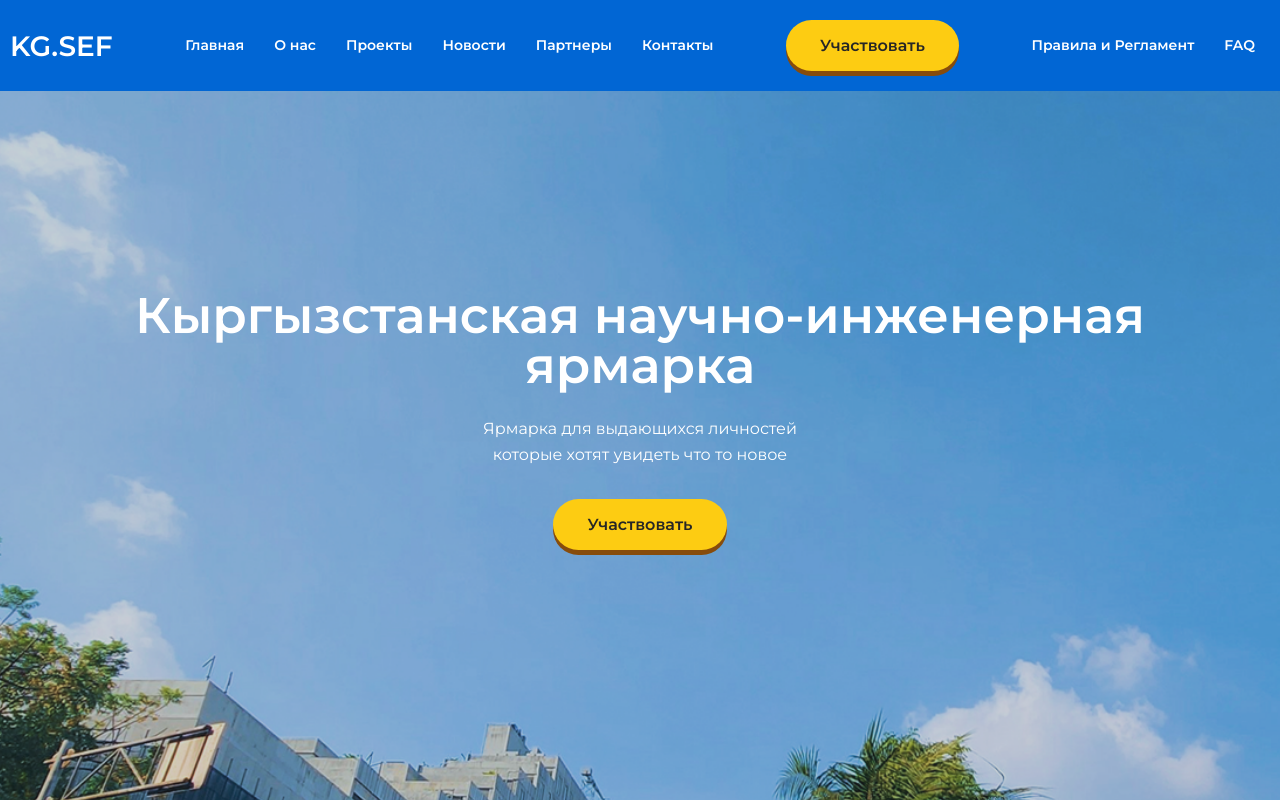
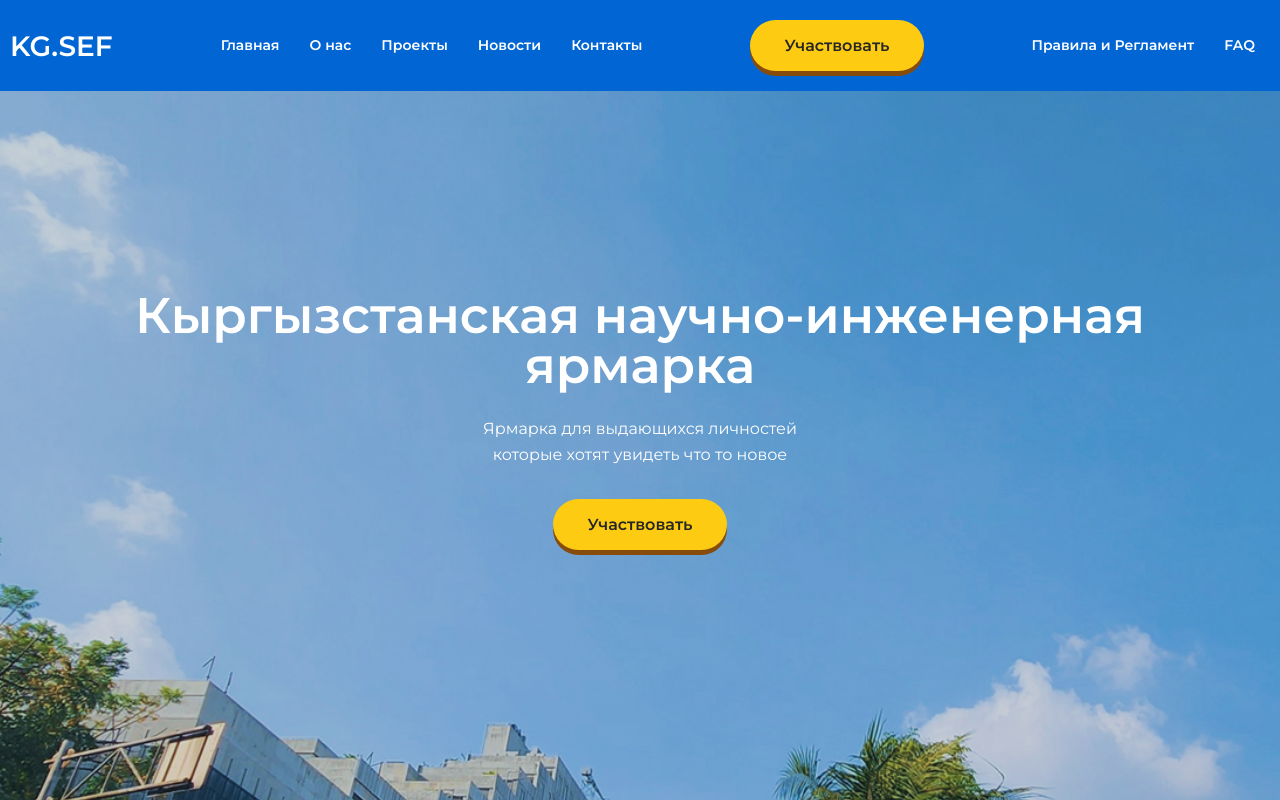
Before and after one commit to Scr00b1e/kg.sef, a React (Vite) app: page / in a window 1280 px wide. Shown: the top 800 px of the page. Built offline with nearby package versions, Linux system fonts and the light colour scheme.

Commit message:
minor changes

```diff
--- a/src/components/Header.jsx
+++ b/src/components/Header.jsx
@@ -17,7 +17,7 @@ const Header = () => {
                         <li>О нас</li>
                         <li>Проекты</li>
                         <li>Новости</li>
-                        <li>Партнеры</li>
+                        {/* <li>Партнеры</li> */}
                         <li>Контакты</li>
                     </ul>
                     <a href="https://docs.google.com/forms/d/e/1FAIpQLSeKXhQ_fuOtDiWIXy6YphGiCeumCHQjgi2LkJytsmCzkTI-bw/viewform?usp=header"
@@ -36,7 +36,7 @@ const Header = () => {
                             <li className='menu-item'>О нас</li>
                             <li className='menu-item'>Проекты</li>
                             <li className='menu-item'>Новости</li>
-                            <li className='menu-item'>Партнеры</li>
+                            {/* <li className='menu-item'>Партнеры</li> */}
                             <li className='menu-item'>Контакты</li>
                         </ul>
                         {/* <button className='home_btn'>Участвовать</button> */}
```
